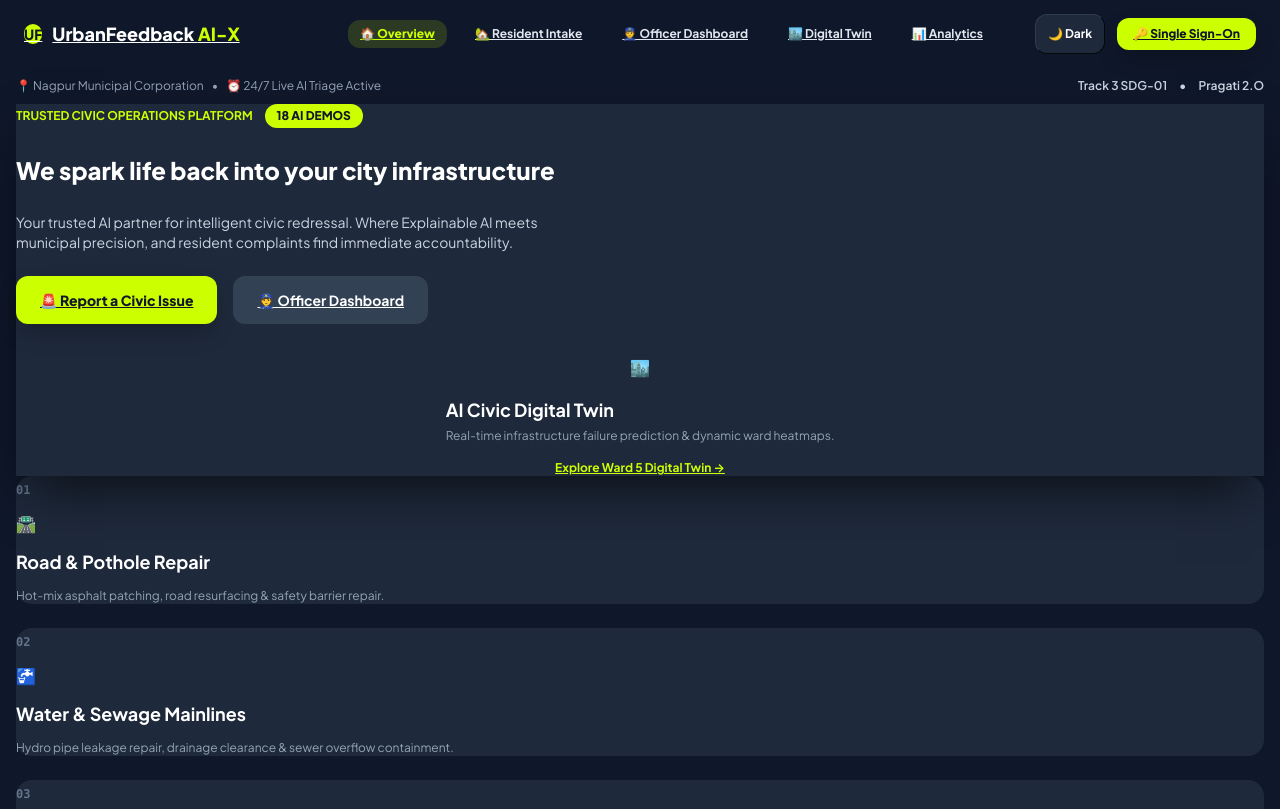
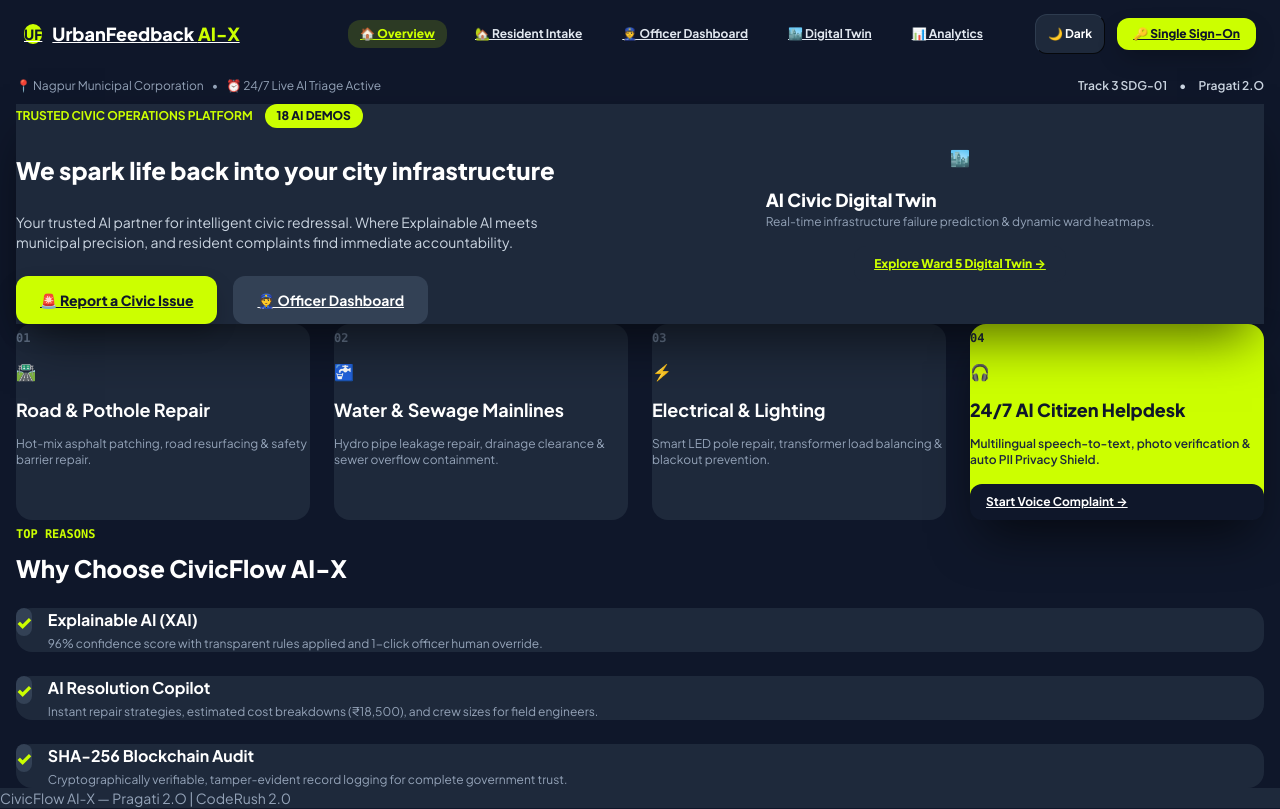
Before and after one commit to Yash-k10/complaint_box, a React (Vite) app in the folder client/: page / in a window 1280 px wide. Shown: the top 809 px of the page. Built offline with nearby package versions, Linux system fonts and the light colour scheme.

Commit message:
fix hero digital twin box alignment and enforce 4-column card grid layout

```diff
--- a/client/src/index.css
+++ b/client/src/index.css
@@ -112,6 +112,7 @@
 .flex-wrap { flex-wrap: wrap; }
 .items-center { align-items: center; }
 .items-start { align-items: flex-start; }
+.items-stretch { align-items: stretch; }
 .justify-between { justify-content: space-between; }
 .justify-center { justify-content: center; }
 .justify-around { justify-content: space-around; }
@@ -125,10 +126,15 @@
   .grid-cols-2, .grid-cols-3, .grid-cols-4 { grid-template-columns: repeat(1, minmax(0, 1fr)); }
 }
 
-@media (min-width: 769px) {
+@media (min-width: 769px) and (max-width: 1023px) {
+  .sm\:grid-cols-2 { grid-template-columns: repeat(2, minmax(0, 1fr)); }
   .md\:grid-cols-2 { grid-template-columns: repeat(2, minmax(0, 1fr)); }
   .md\:grid-cols-3 { grid-template-columns: repeat(3, minmax(0, 1fr)); }
-  .md\:grid-cols-4 { grid-template-columns: repeat(4, minmax(0, 1fr)); }
+}
+
+@media (min-width: 1024px) {
+  .lg\:grid-cols-2 { grid-template-columns: repeat(2, minmax(0, 1fr)) !important; }
+  .lg\:grid-cols-4 { grid-template-columns: repeat(4, minmax(0, 1fr)) !important; }
 }
 
 .gap-0\.5 { gap: 0.125rem; }
--- a/client/src/pages/LandingPage.jsx
+++ b/client/src/pages/LandingPage.jsx
@@ -20,8 +20,9 @@
 
       {/* Main Hero Container Section */}
       <section className="max-w-7xl mx-auto px-4 md:px-8">
-        <div className="bg-slate-800 p-6 md:p-12 rounded-3xl border border-slate-700 shadow-2xl relative grid grid-cols-1 lg:grid-cols-2 gap-8 items-center">
-          <div className="space-y-6 z-10">
+        <div className="bg-slate-800 p-6 md:p-10 rounded-3xl border border-slate-700 shadow-2xl relative grid grid-cols-1 lg:grid-cols-2 gap-8 items-center">
+          {/* Left Hero Column */}
+          <div className="space-y-6">
             <div className="flex flex-wrap items-center gap-3">
               <span className="text-xs font-bold text-lime-accent uppercase tracking-widest block">
                 TRUSTED CIVIC OPERATIONS PLATFORM
@@ -55,20 +56,20 @@
             </div>
           </div>
 
-          {/* Hero Right Visual Box */}
-          <div className="bg-slate-900/80 p-6 md:p-8 rounded-2xl border border-slate-700 flex flex-col justify-center items-center text-center space-y-4">
-            <div className="w-20 h-20 rounded-full bg-lime-accent/10 border-2 border-lime-accent flex items-center justify-center text-3xl">
+          {/* Right Hero Visual Box */}
+          <div className="bg-slate-900/90 p-8 rounded-2xl border border-slate-700 flex flex-col items-center justify-center text-center space-y-4 shadow-xl">
+            <div className="w-16 h-16 rounded-2xl bg-lime-accent/10 border border-lime-accent/40 flex items-center justify-center text-3xl shadow-inner">
               🏙️
             </div>
-            <div className="space-y-1">
-              <h3 className="text-lg font-bold text-white">AI Civic Digital Twin</h3>
-              <p className="text-xs text-slate-400 max-w-xs">
+            <div className="space-y-1.5 max-w-xs">
+              <h3 className="text-lg font-extrabold text-white">AI Civic Digital Twin</h3>
+              <p className="text-xs text-slate-400 leading-relaxed">
                 Real-time infrastructure failure prediction & dynamic ward heatmaps.
               </p>
             </div>
             <Link
               to="/digital-twin"
-              className="text-xs text-lime-accent font-bold hover:underline"
+              className="inline-block bg-slate-800 hover:bg-slate-700 text-lime-accent text-xs font-extrabold px-5 py-2.5 rounded-xl border border-slate-700 transition shadow"
             >
               Explore Ward 5 Digital Twin →
             </Link>
@@ -76,11 +77,11 @@
         </div>
       </section>
 
-      {/* Numbered Category Grid Section (01, 02, 03, 04) */}
+      {/* Numbered Category Grid Section (01, 02, 03, 04) - Crisp 4-Column Layout */}
       <section className="max-w-7xl mx-auto px-4 md:px-8">
-        <div className="grid grid-cols-1 sm:grid-cols-2 lg:grid-cols-4 gap-6">
+        <div className="grid grid-cols-1 sm:grid-cols-2 lg:grid-cols-4 gap-6 items-stretch">
           {/* Card 01 */}
-          <div className="bg-slate-800 p-6 rounded-2xl border border-slate-700 space-y-4 shadow-xl flex flex-col justify-between">
+          <div className="bg-slate-800 p-6 rounded-2xl border border-slate-700 space-y-4 shadow-xl flex flex-col justify-between h-full">
             <div className="space-y-3">
               <span className="text-xs font-mono text-slate-500 font-bold block text-right">01</span>
               <div className="text-3xl">🛣️</div>
@@ -92,7 +93,7 @@
           </div>
 
           {/* Card 02 */}
-          <div className="bg-slate-800 p-6 rounded-2xl border border-slate-700 space-y-4 shadow-xl flex flex-col justify-between">
+          <div className="bg-slate-800 p-6 rounded-2xl border border-slate-700 space-y-4 shadow-xl flex flex-col justify-between h-full">
             <div className="space-y-3">
               <span className="text-xs font-mono text-slate-500 font-bold block text-right">02</span>
               <div className="text-3xl">🚰</div>
@@ -104,7 +105,7 @@
           </div>
 
           {/* Card 03 */}
-          <div className="bg-slate-800 p-6 rounded-2xl border border-slate-700 space-y-4 shadow-xl flex flex-col justify-between">
+          <div className="bg-slate-800 p-6 rounded-2xl border border-slate-700 space-y-4 shadow-xl flex flex-col justify-between h-full">
             <div className="space-y-3">
               <span className="text-xs font-mono text-slate-500 font-bold block text-right">03</span>
               <div className="text-3xl">⚡</div>
@@ -116,7 +117,7 @@
           </div>
 
           {/* Card 04 (Highlight Lime Card) */}
-          <div className="bg-lime-accent text-slate-900 p-6 rounded-2xl space-y-4 shadow-2xl flex flex-col justify-between">
+          <div className="bg-lime-accent text-slate-900 p-6 rounded-2xl space-y-4 shadow-2xl flex flex-col justify-between h-full">
             <div className="space-y-3">
               <span className="text-xs font-mono text-slate-800 font-bold block text-right">04</span>
               <div className="text-3xl">🎧</div>
@@ -127,7 +128,7 @@
             </div>
             <Link
               to="/citizen"
-              className="inline-block text-center bg-slate-900 text-white text-xs font-bold px-4 py-2.5 rounded-lg hover:bg-slate-800 transition shadow"
+              className="inline-block text-center bg-slate-900 text-white text-xs font-bold px-4 py-2.5 rounded-xl hover:bg-slate-800 transition shadow"
             >
               Start Voice Complaint →
             </Link>
```
